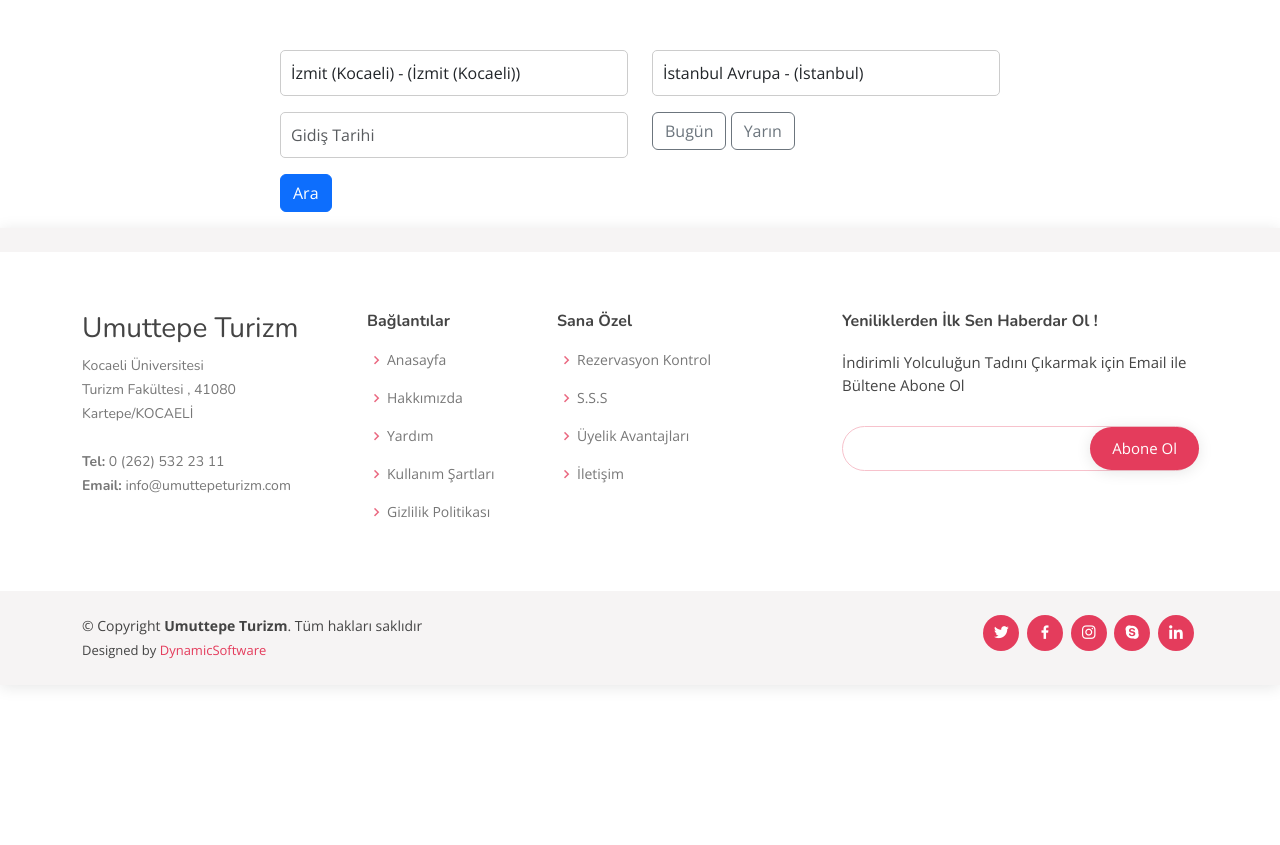
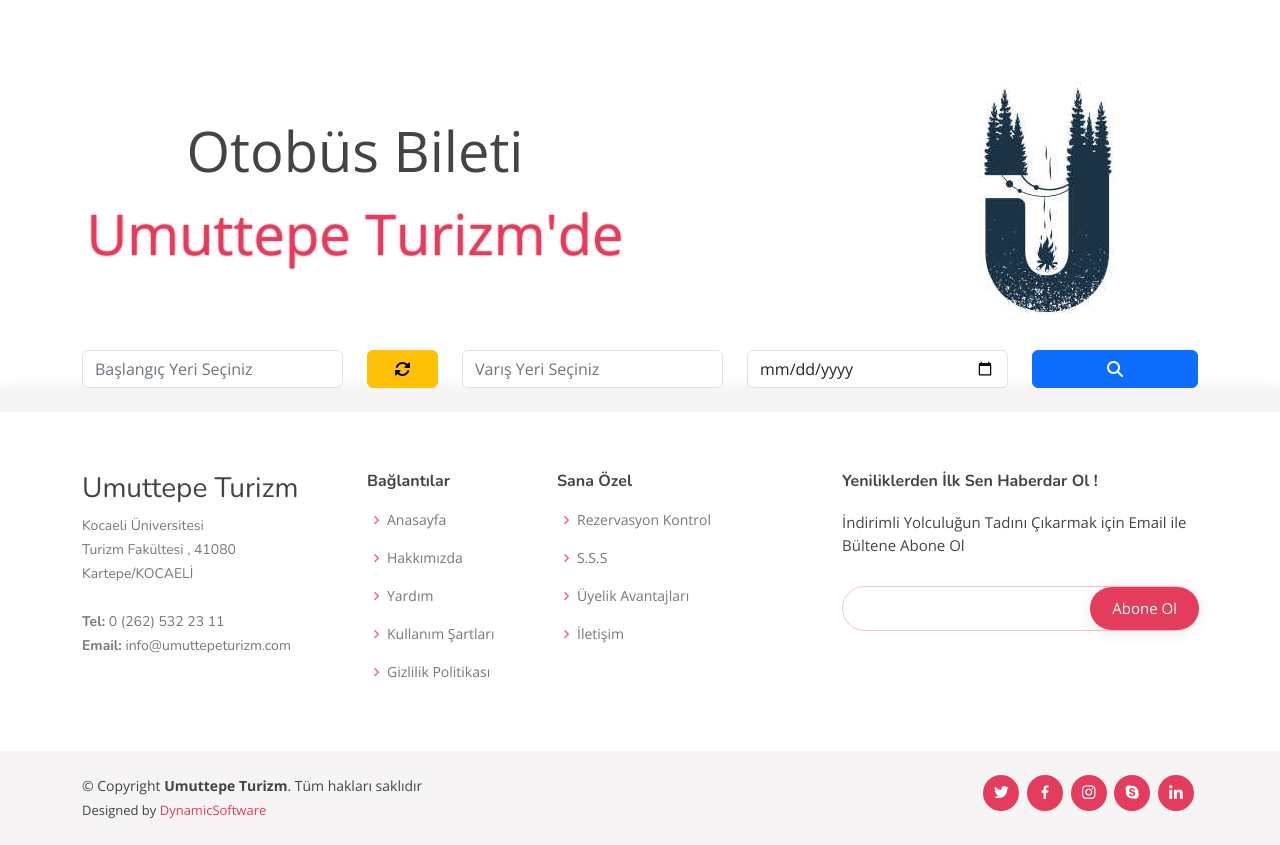
Before and after one commit to Arifcngk/UMUTTEPE-TURIZM, a CodeIgniter 4 app: the page made by app/Views/pages/tickets.php in a window 1280 px wide. Shown: the part 67-912 px from the top of the page. Before the commit the page ends 754 px from the top, so only its background shows below. Run offline with PHP 8.4 and a stand-in for CodeIgniter, Linux system fonts and the light colour scheme; the template is opened without the code that fills it, so the values that code supplies are empty; some libraries are stand-ins or nearby versions.

Commit message:
Bilet satın alma sayfasına girildi

```diff
--- a/app/Views/pages/tickets.php
+++ b/app/Views/pages/tickets.php
@@ -22,41 +22,52 @@
 
     <main id="main">
         <div class="container">
-            <div class="container">
-                <div class="row justify-content-center">
-                    <div class="col-lg-8">
-                        <form class="search-form trn-search-bar" action="/otobus-bileti/otobus-arama" method="post" id="bus-trip-search-form">
+            <?php include "app/Views/partials/_banner_large.php" ?>
+            <form action="tickets/search" method="GET">
                 <div class="row">
-                                <div class="col-md-6 mb-3">
-                                    <input type="text" class="form-control" name="bus_trip_origin" value="İzmit (Kocaeli) - (İzmit (Kocaeli))" placeholder="Nereden?" readonly>
-                                    <input type="hidden" name="bus_trip_origin_slug" value="kocaeli-izmit">
+                    <div class="col-md-3 d-flex align-items-center">
+                        <select id="departure_city" name="departure_city" class="form-control text-secondary">
+                            <option value="">Başlangıç Yeri Seçiniz</option>
+                            <?php foreach ($cities as $city) : ?>
+                                <option value="<?= $city['city_plate'] ?>"><?= $city['city_name'] ?></option>
+                            <?php endforeach; ?>
+                            <!-- Başlangıç yerleri buraya eklenecek -->
+                        </select>
                     </div>
-                                <div class="col-md-6 mb-3">
-                                    <input type="text" class="form-control" name="bus_trip_destination" value="İstanbul Avrupa - (İstanbul)" placeholder="Nereye?" readonly>
-                                    <input type="hidden" name="bus_trip_destination_slug" value="istanbul-avrupa-bolgesi">
+                    <div class="col-md-1 d-flex align-items-center justify-content-center">
+                        <button type="button" id="swap_cities" class="btn btn-warning w-100"><i class="fa-solid fa-rotate"></i></button>
+                        <script>
+                            document.getElementById('swap_cities').addEventListener('click', function() {
+                                var departureCity = document.getElementById('departure_city').value;
+                                var arrivalCity = document.getElementById('arrival_city').value;
+
+                                // Değişkenleri takas et
+                                document.getElementById('departure_city').value = arrivalCity;
+                                document.getElementById('arrival_city').value = departureCity;
+                            });
+                        </script>
                     </div>
+                    <div class="col-md-3 d-flex align-items-center">
+                        <select id="arrival_city" name="arrival_city" class="form-control text-secondary">
+                            <option value="">Varış Yeri Seçiniz</option>
+                            <?php foreach ($cities as $city) : ?>
+                                <option value="<?= $city['city_plate'] ?>"><?= $city['city_name'] ?></option>
+                            <?php endforeach; ?>
+                            <!-- Varış yerleri buraya eklenecek -->
+                        </select>
                     </div>
-                            <div class="row">
-                                <div class="col-md-6 mb-3">
-                                    <input type="text" class="form-control" name="fromdate" readonly placeholder="Gidiş Tarihi">
-                                    <input type="hidden" name="bus_trip_departure_date" value="2024-03-07">
+                    <div class="col-md-3 d-flex align-items-center">
+                        <input type="date" id="departure_date" name="departure_date" class="form-control">
                     </div>
-                                <div class="col-md-6 mb-3">
-                                    <button class="btn btn-outline-secondary btn-block" type="button">Bugün</button>
-                                    <button class="btn btn-outline-secondary btn-block" type="button">Yarın</button>
-                                </div>
-                            </div>
-                            <div class="row">
-                                <div class="col-md-12 mb-3">
-                                    <button type="button" class="btn btn-primary btn-block" id="btnBusTripSearch">Ara</button>
+                    <div class="col-md-2 d-flex align-items-center justify-content-center">
+                        <button type="submit" class="btn btn-primary w-100"><i class="fa-solid fa-magnifying-glass"></i></button>
                     </div>
                 </div>
             </form>
         </div>
-                </div>
-            </div>
-        </div>
     </main>
+
+
     <!-- End #main -->
 
     <!-- ======= Footer ======= -->
--- /dev/null
+++ b/app/Views/partials/_banner_large.php
@@ -0,0 +1,19 @@
+<div class="jumbotron">
+    <div class="row">
+        <div class="col-md-6 d-flex align-items-center justify-content-center">
+            <div>
+                <p class="lead display-4 text-center">Otobüs Bileti</p>
+                <p class="lead display-4 font-weight-bold text-center">
+                    <strong>
+                        <span style="color: #e43c5c; text-shadow: 0 0 2px #e43c5c;">
+                            Umuttepe Turizm'de
+                        </span>
+                    </strong>
+                </p>
+            </div>
+        </div>
+        <div class="col-md-6 d-none d-md-flex justify-content-end">
+            <img src="public/assets/img/umuttepe_logo.jpg" alt="Banner Image" class="img-fluid">
+        </div>
+    </div>
+</div>
```
Also changed, not shown: app/Controllers/TicketsController.php (+7 -3 lines), app/Views/pages/my_tickets.php (+5 -8 lines). Lines whose indentation alone changed are shown as unchanged.
